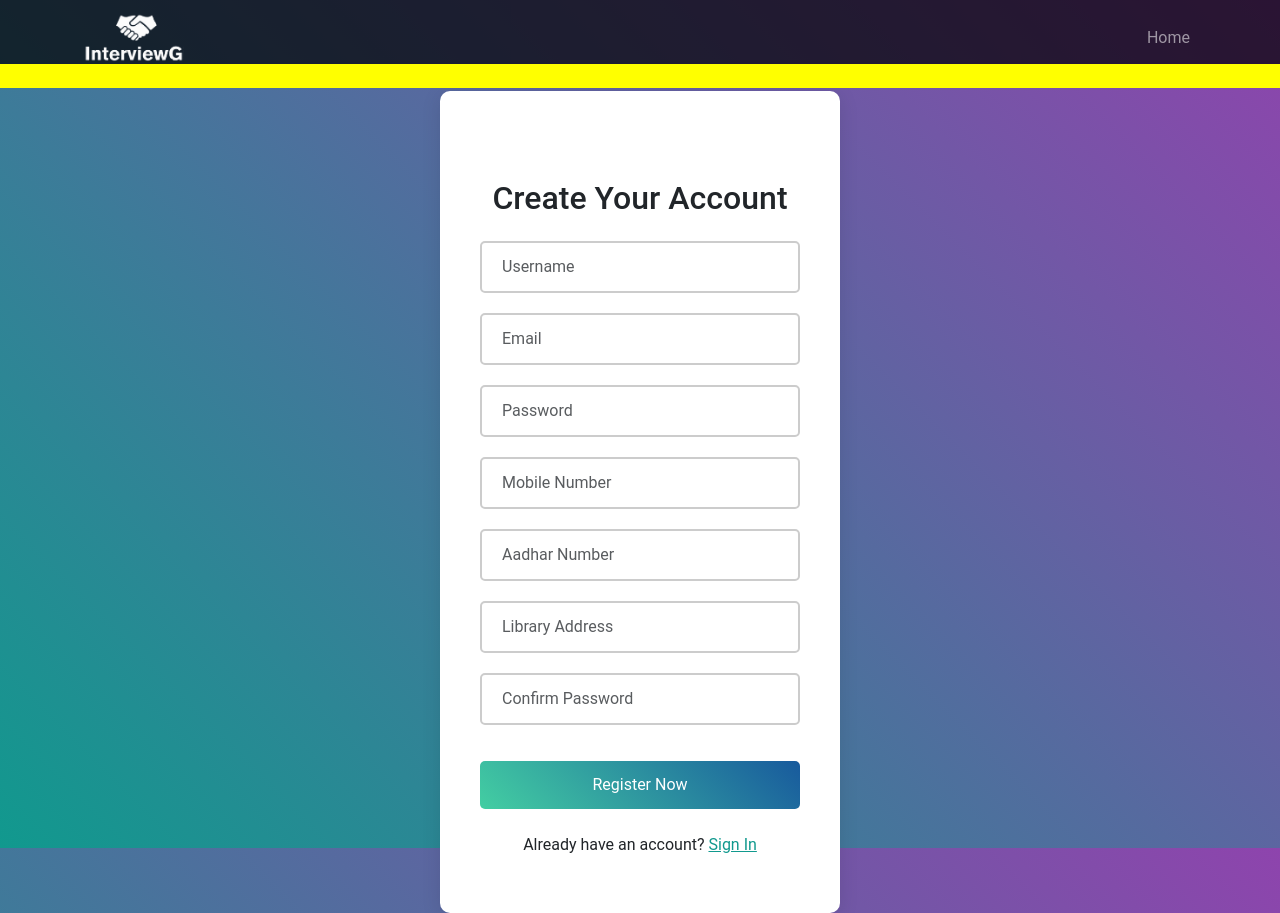
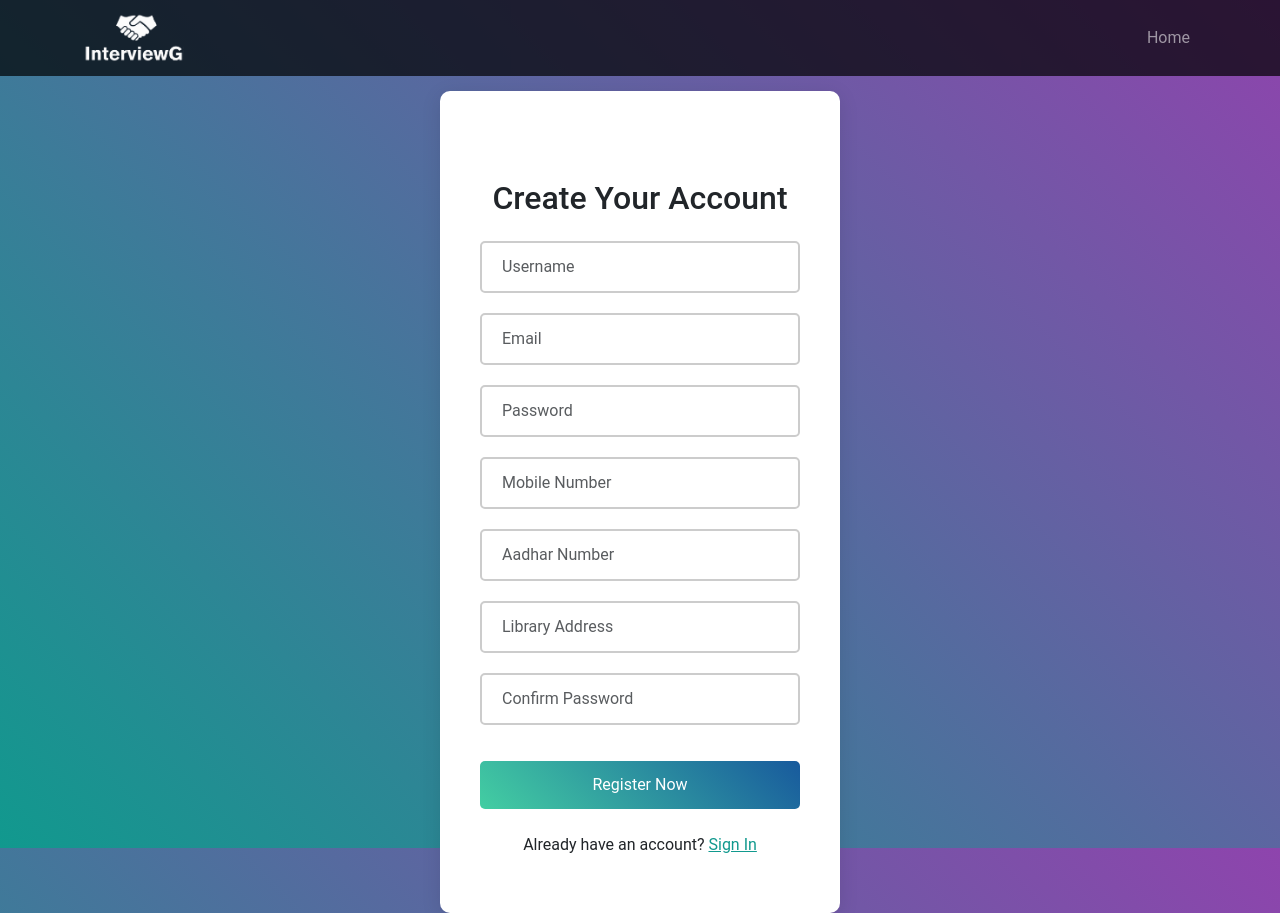
Before and after one commit to 2020b0101131/Library_Management_Frontend_freelancing, a React (Create React App) app: page /register in a window 1280 px wide. Built offline with nearby package versions, Linux system fonts and the light colour scheme; no server answers.

Commit message:
updated ui

```diff
--- a/src/components/Register.jsx
+++ b/src/components/Register.jsx
@@ -57,7 +57,7 @@ const Register = () => {
           </div>
         </div>
       </nav>
-      <marquee
+      {/* <marquee
         className="fixed-top"
         id="gfg"
         style={{ backgroundColor: "yellow", marginTop: "4rem" }}
@@ -66,7 +66,7 @@ const Register = () => {
           Notice: Due to high server traffic, registration may take a few
           moments. We appreciate your patience.
         </b>
-      </marquee>
+      </marquee> */}
 
       <div  className="register-card mt-5">
         {loading && (
```
